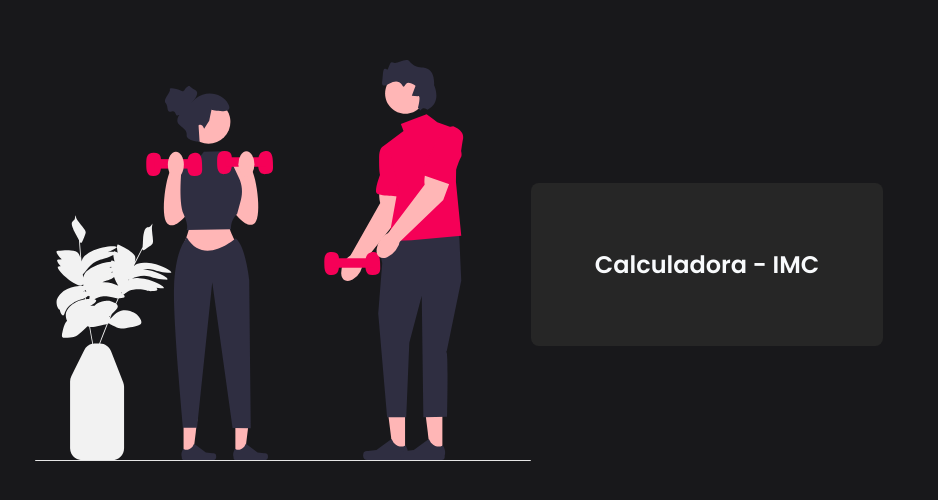
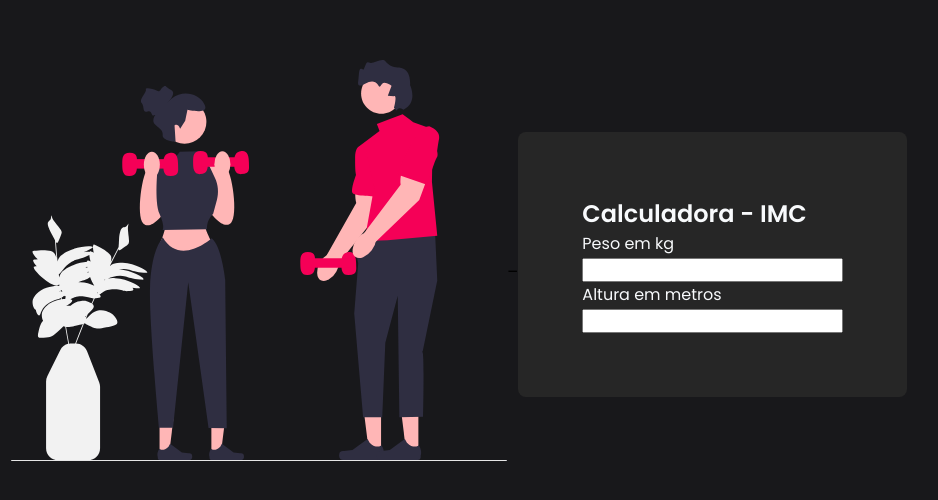
Before and after one commit to santni/review03082023, a plain HTML site: page index.html in a window 1280 px wide. Shown: the part 136-636 px from the top of the page, without its empty margins (181-1119 px from the left). Drawn offline with Linux system fonts and the light colour scheme.

Commit message:
feat: create inputs

```diff
--- a/index.html
+++ b/index.html
@@ -13,9 +13,25 @@
             <img src="assets/images/picture.svg" alt=""/>
         </section>
 
+_
         <section id="form">
             <div id="calculator">
                 <h1 id="title">Calculadora - IMC</h1>
+
+                <div class="input-box">
+                    <label for="weight">Peso em kg</label>
+                    <div class="input-field">
+                        <input type="number" id="weight" name="weight" required>
+                    </div>
+                </div>
+
+                <div class="input-box">
+                    <label for="height">Altura em metros</label>
+                    <div class="input-field">
+                        <input type="number" id="height" name="height" required>
+                    </div>
+                </div>
+
             </div>
         </section>
     </main>
```
